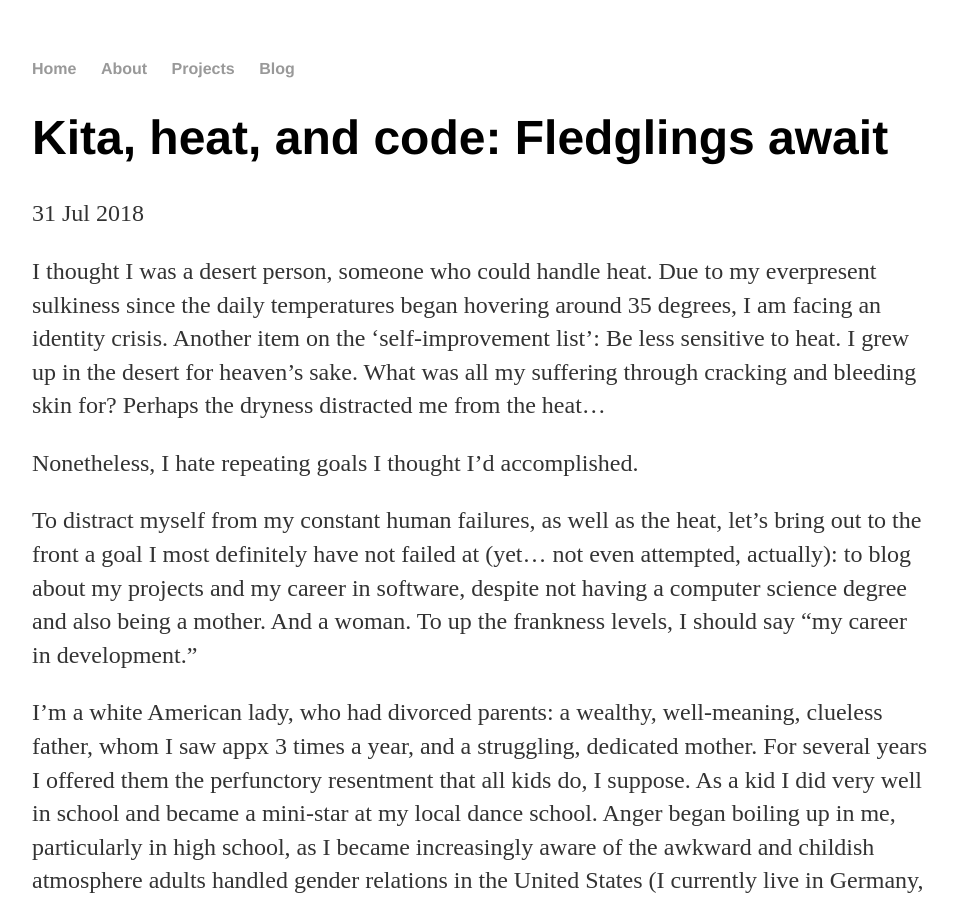
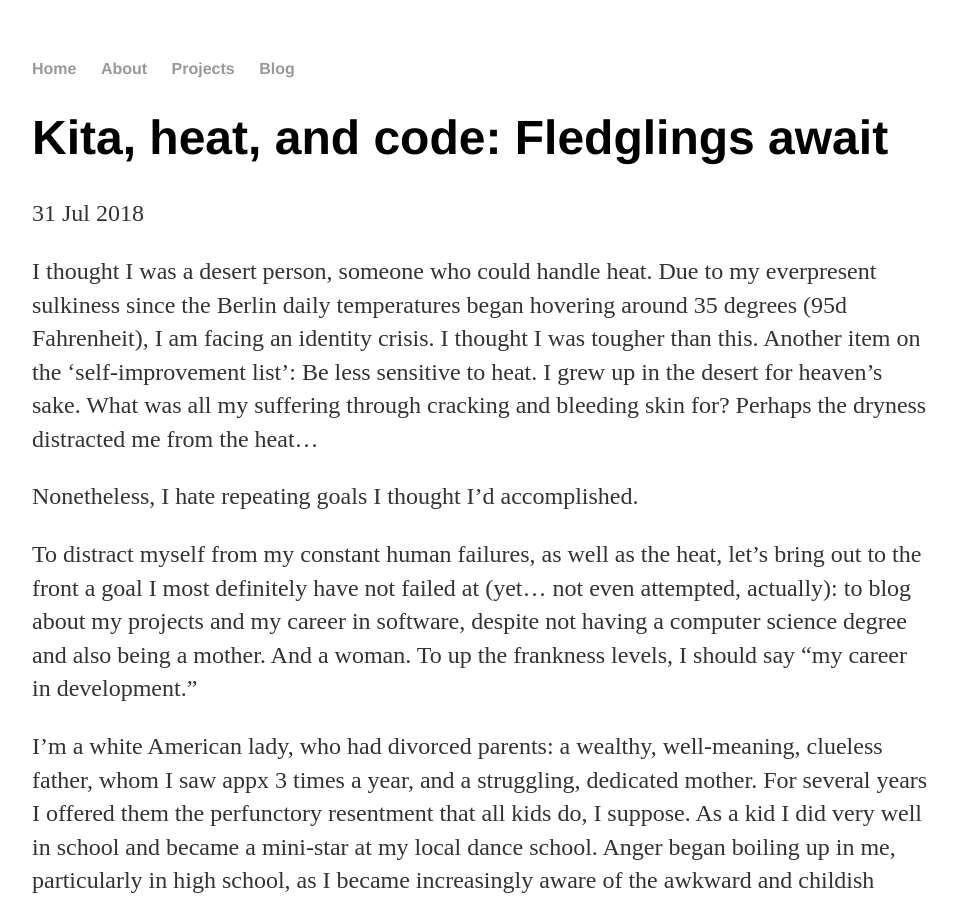
Before and after one commit to a-n-rose/a-n-rose.github.io, a Jekyll site: the page built from _posts/2018-07-31-kita-heat-code.md, in a window 1280 px wide and 900 px high. Shown: the whole window, without its empty margins (160-1118 px from the left). Built offline with Jekyll 4.4.1, drawn with Linux system fonts in a browser that asks for light colours.

Commit message:
Update 2018-07-31-kita-heat-code.md

```diff
--- a/_posts/2018-07-31-kita-heat-code.md
+++ b/_posts/2018-07-31-kita-heat-code.md
@@ -4,7 +4,7 @@
 date: 2018-07-31
 ---
 
-I thought I was a desert person, someone who could handle heat. Due to my everpresent sulkiness since the daily temperatures began hovering around 35 degrees, I am facing an identity crisis. Another item on the 'self-improvement list': Be less sensitive to heat. I grew up in the desert for heaven's sake. What was all my suffering through cracking and bleeding skin for? Perhaps  the dryness distracted me from the heat...
+I thought I was a desert person, someone who could handle heat. Due to my everpresent sulkiness since the Berlin daily temperatures began hovering around 35 degrees (95d Fahrenheit), I am facing an identity crisis. I thought I was tougher than this. Another item on the 'self-improvement list': Be less sensitive to heat. I grew up in the desert for heaven's sake. What was all my suffering through cracking and bleeding skin for? Perhaps the dryness distracted me from the heat...
 
 Nonetheless, I hate repeating goals I thought I'd accomplished.
 
```
